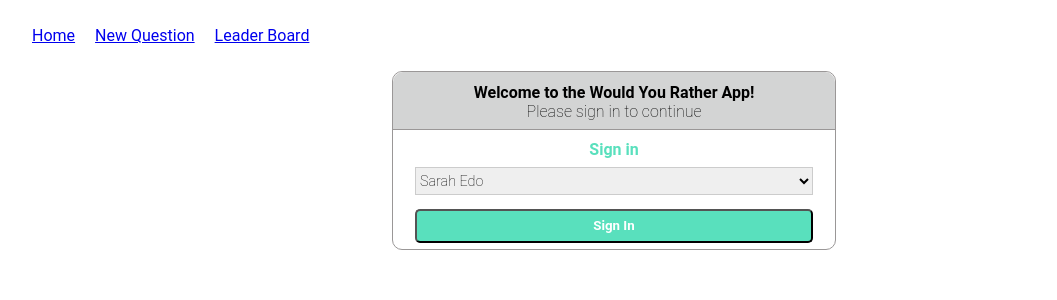
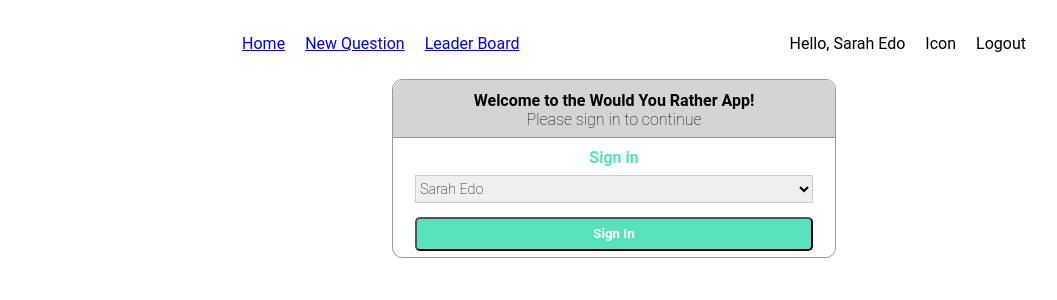
Before and after one commit to evmiguel/would-you-rather, a React (Create React App) app: page / in a window 1280 px wide. Both pictures are taken after a click on the button "Sign In". Shown: the top 300 px of the page, without its empty margins (26-1083 px from the left). Built offline with nearby package versions, Linux system fonts and the light colour scheme.

Commit message:
minor feature: updating hello navbar based on authed user

```diff
--- a/src/components/Nav.js
+++ b/src/components/Nav.js
@@ -1,8 +1,12 @@
-import React from 'react'
+import React, { Component } from 'react'
 import { NavLink } from 'react-router-dom'
+import { connect } from 'react-redux'
 
-export default function Nav () {
+class Nav extends Component {
+  render() {
+    const { authedUser, users } = this.props
     return (
+      <div className='complete-nav'>
         <nav className='nav'>
           <ul>
             <li>
@@ -22,5 +26,34 @@ export default function Nav () {
             </li>
           </ul>
         </nav>
+        {
+          !authedUser
+            ? null
+            : <nav className='nav'>
+                <ul>
+                  <li>
+                    {`Hello, ${users[authedUser].name}`}
+                  </li>
+                  <li>
+                    Icon
+                  </li>
+                  <li>
+                    Logout
+                  </li>
+                </ul>
+              </nav>
+
+        }
+      </div>
     )
   }
+}
+
+function mapStateToProps({authedUser, users}){
+  return {
+    authedUser: authedUser,
+    users: users
+  }
+}
+
+export default connect(mapStateToProps)(Nav)
--- a/src/components/SignIn.js
+++ b/src/components/SignIn.js
@@ -13,7 +13,7 @@ class SignIn extends Component {
 	}
 
 	authorizeUser = () => {
-		console.log(this.state.authedUser)
+		this.props.dispatch(setAuthedUser(this.state.authedUser))
 	}
 
 	componentDidUpdate() {
--- a/src/index.css
+++ b/src/index.css
@@ -5,6 +5,11 @@ html, body {
 @import url('https://fonts.googleapis.com/css?family=Roboto:100,500');
 
 /** NAV STYLING */
+.complete-nav {
+	display: flex;
+    justify-content: space-evenly;
+}
+
 .nav ul {
   display: flex;
   flex-direction: row;
--- a/src/reducers/index.js
+++ b/src/reducers/index.js
@@ -1,6 +1,8 @@
 import { combineReducers } from 'redux'
 import users from './users'
+import authedUser from './authedUser'
 
 export default combineReducers({
 	users,
+	authedUser,
 })
```
Lines whose indentation alone changed are shown as unchanged.
